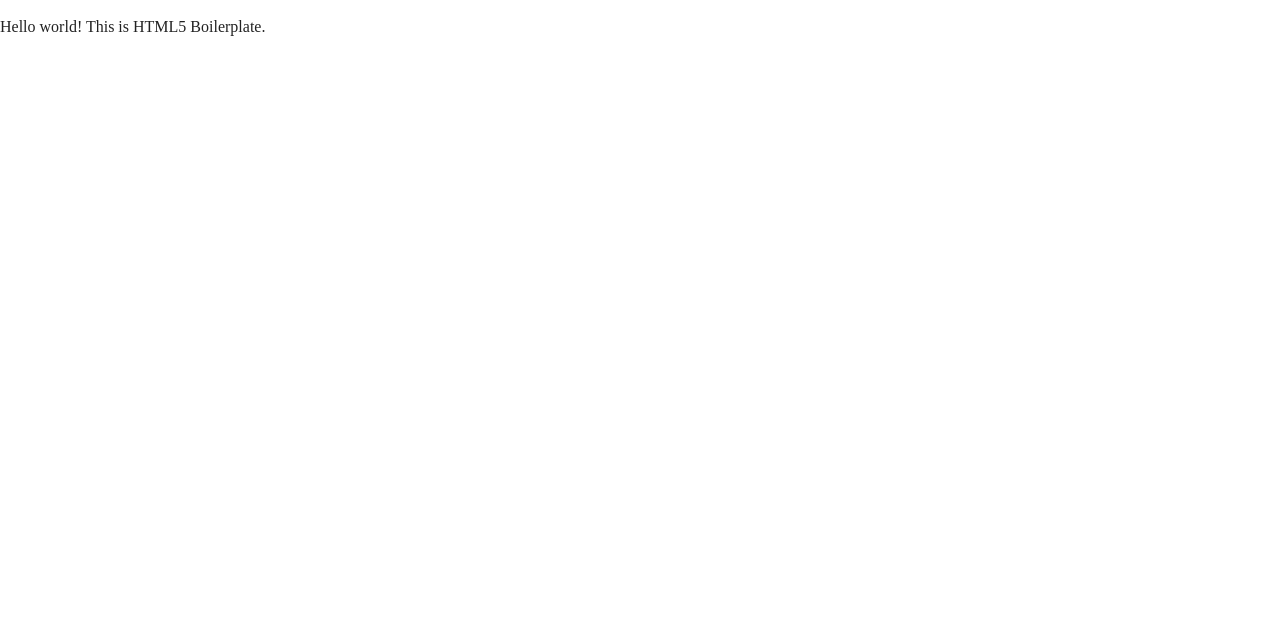
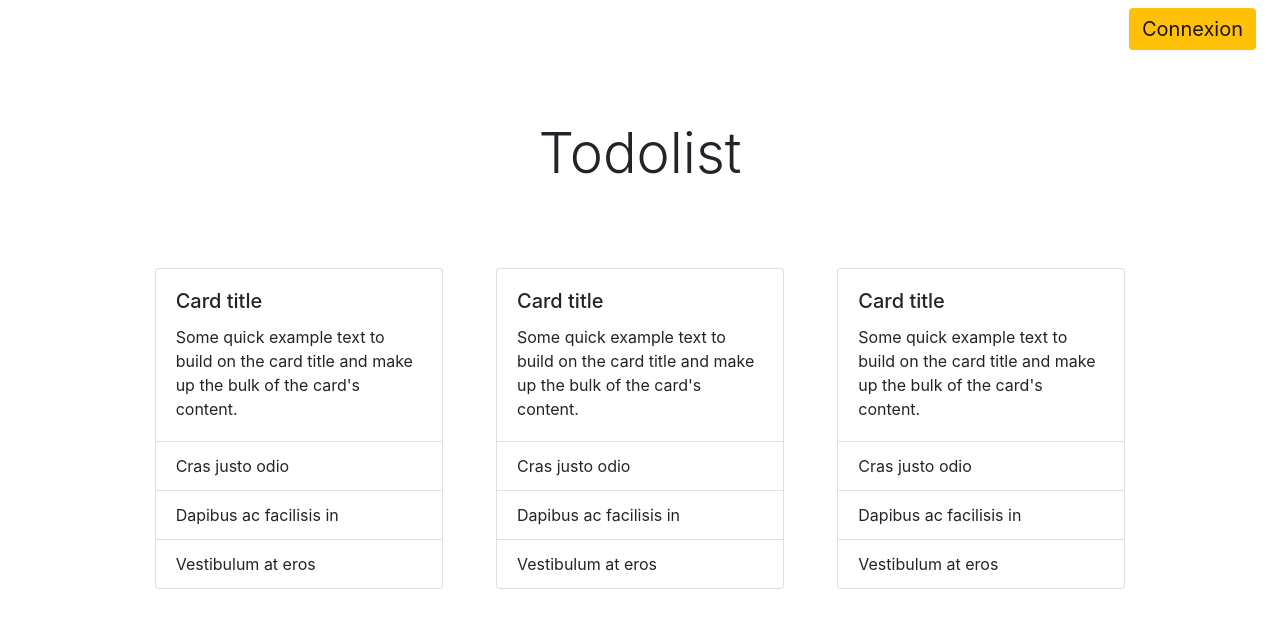
Before and after one commit to duponcheel-quentin/todolist, a plain HTML site: page index.html in a window 1280 px wide. Drawn offline with nearby package versions, Linux system fonts and the light colour scheme.

Commit message:
mise en forme partiel du html

```diff
--- a/css/main.css
+++ b/css/main.css
@@ -97,8 +97,18 @@ textarea {
    Author's custom styles
    ========================================================================== */
 
+main {
+  width: 80%;
+  margin: auto;
+}
 
+.todo {
+  flex-wrap: wrap;
+}
 
+.cardList {
+  margin: 20px 10px 20px 10px;
+}
 
 
 
--- a/index.html
+++ b/index.html
@@ -11,21 +11,79 @@
   <link rel="manifest" href="site.webmanifest">
   <link rel="apple-touch-icon" href="icon.png">
   <!-- Place favicon.ico in the root directory -->
-
+  <link rel="stylesheet" href="https://stackpath.bootstrapcdn.com/bootstrap/4.1.3/css/bootstrap.min.css" integrity="sha384-MCw98/SFnGE8fJT3GXwEOngsV7Zt27NXFoaoApmYm81iuXoPkFOJwJ8ERdknLPMO" crossorigin="anonymous">
   <link rel="stylesheet" href="css/normalize.css">
   <link rel="stylesheet" href="css/main.css">
 </head>
 
 <body>
-  <!--[if lte IE 9]>
-    <p class="browserupgrade">You are using an <strong>outdated</strong> browser. Please <a href="https://browsehappy.com/">upgrade your browser</a> to improve your experience and security.</p>
-  <![endif]-->
 
-  <!-- Add your site or application content here -->
-  <p>Hello world! This is HTML5 Boilerplate.</p>
+<header>
+
+  <nav class="m-2 navbar-expand-lg navbar-light ">
+    <div class="d-flex justify-content-end">
+      <a class="navbar-brand btn bg-warning" href="#">Connexion</a>
+    </div>
+  </nav>
+
+  <div class="d-flex p-4">
+    <div class="container">
+      <h1 class="display-4 d-flex justify-content-center">Todolist</h1>
+    </div>
+  </div>
+
+</header>
+
+<main>
+
+  <div class="d-flex d-flex justify-content-around todo">
+    <div class="card cardList" style="width: 18rem;">
+      <div class="card-body col-sm">
+        <h5 class="card-title">Card title</h5>
+        <p class="card-text">Some quick example text to build on the card title and make up the bulk of the card's content.</p>
+      </div>
+      <ul class="list-group list-group-flush">
+        <li class="list-group-item">Cras justo odio</li>
+        <li class="list-group-item">Dapibus ac facilisis in</li>
+        <li class="list-group-item">Vestibulum at eros</li>
+      </ul>
+    </div>
+
+    <div class="card cardList" style="width: 18rem;">
+      <div class="card-body col-sm">
+        <h5 class="card-title">Card title</h5>
+        <p class="card-text">Some quick example text to build on the card title and make up the bulk of the card's content.</p>
+      </div>
+      <ul class="list-group list-group-flush">
+        <li class="list-group-item">Cras justo odio</li>
+        <li class="list-group-item">Dapibus ac facilisis in</li>
+        <li class="list-group-item">Vestibulum at eros</li>
+      </ul>
+    </div>
+
+    <div class="card cardList" style="width: 18rem;">
+      <div class="card-body col-sm">
+        <h5 class="card-title">Card title</h5>
+        <p class="card-text">Some quick example text to build on the card title and make up the bulk of the card's content.</p>
+      </div>
+      <ul class="list-group list-group-flush">
+        <li class="list-group-item">Cras justo odio</li>
+        <li class="list-group-item">Dapibus ac facilisis in</li>
+        <li class="list-group-item">Vestibulum at eros</li>
+      </ul>
+    </div>
+  </div>
+
+</main>
+
+<footer>
+
+</footer>
+
   <script src="js/vendor/modernizr-3.6.0.min.js"></script>
-  <script src="https://code.jquery.com/jquery-3.3.1.min.js" integrity="sha256-FgpCb/KJQlLNfOu91ta32o/NMZxltwRo8QtmkMRdAu8=" crossorigin="anonymous"></script>
-  <script>window.jQuery || document.write('<script src="js/vendor/jquery-3.3.1.min.js"><\/script>')</script>
+  <script src="https://code.jquery.com/jquery-3.3.1.slim.min.js" integrity="sha384-q8i/X+965DzO0rT7abK41JStQIAqVgRVzpbzo5smXKp4YfRvH+8abtTE1Pi6jizo" crossorigin="anonymous"></script>
+  <script src="https://cdnjs.cloudflare.com/ajax/libs/popper.js/1.14.3/umd/popper.min.js" integrity="sha384-ZMP7rVo3mIykV+2+9J3UJ46jBk0WLaUAdn689aCwoqbBJiSnjAK/l8WvCWPIPm49" crossorigin="anonymous"></script>
+  <script src="https://stackpath.bootstrapcdn.com/bootstrap/4.1.3/js/bootstrap.min.js" integrity="sha384-ChfqqxuZUCnJSK3+MXmPNIyE6ZbWh2IMqE241rYiqJxyMiZ6OW/JmZQ5stwEULTy" crossorigin="anonymous"></script>
   <script src="js/plugins.js"></script>
   <script src="js/main.js"></script>
 
```
